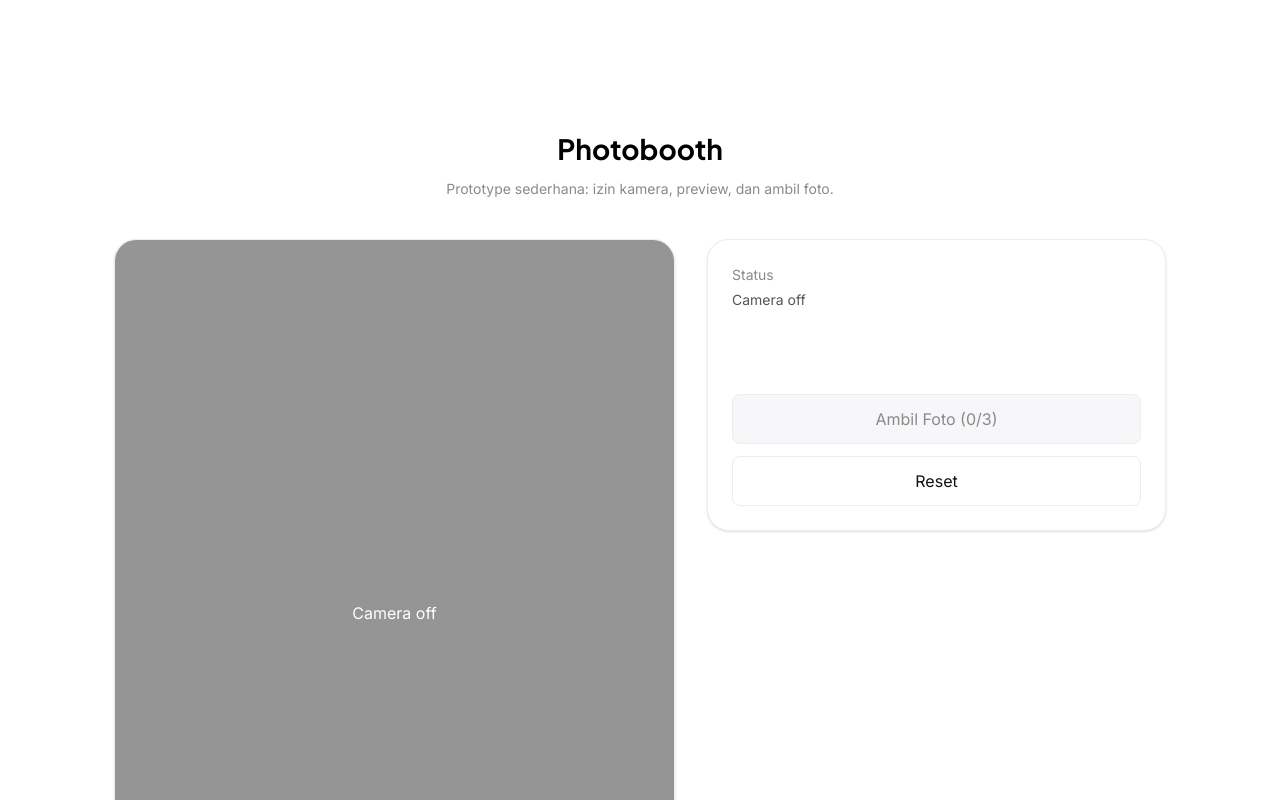
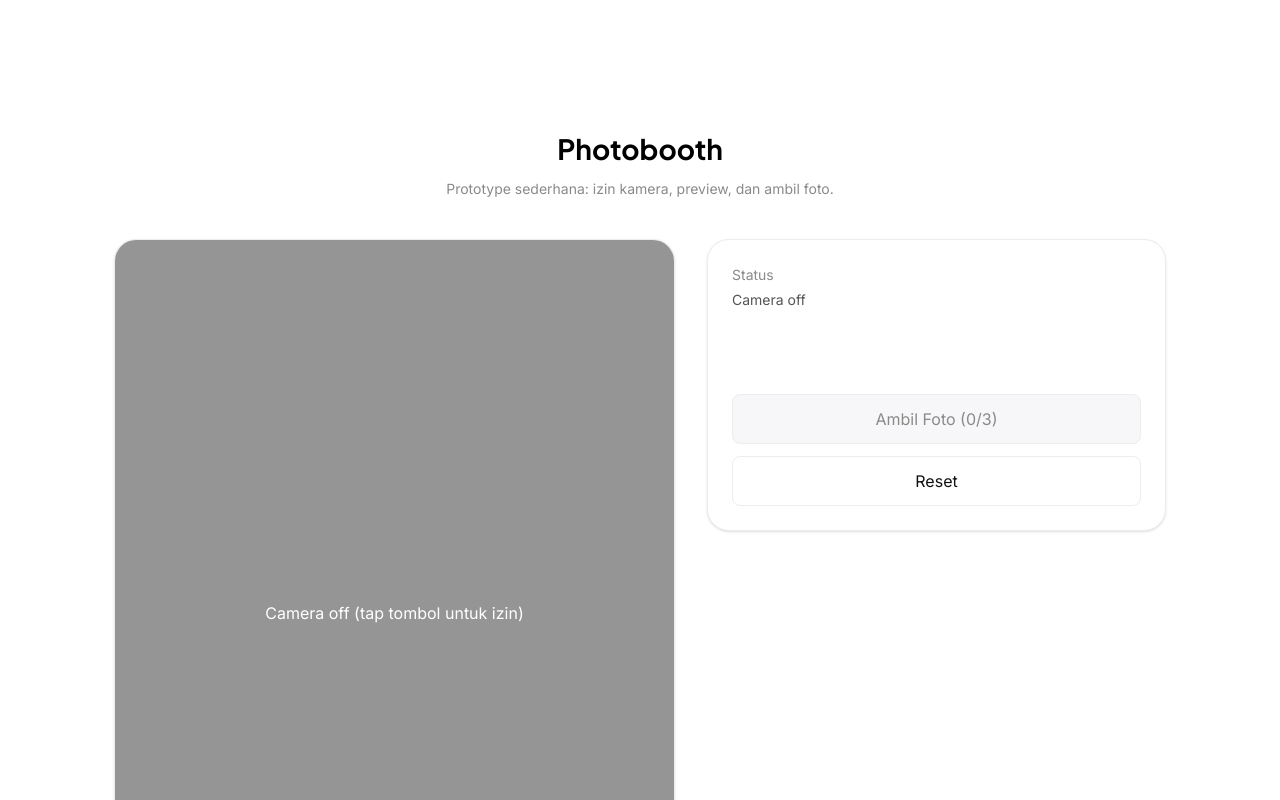
Before and after one commit to ReyyyGITHUB/happy16kiran, a React (Vite) app: page /dev in a window 1280 px wide. Shown: the top 800 px of the page. Built offline with nearby package versions, Linux system fonts and the light colour scheme.

Commit message:
add camera and button

```diff
--- a/src/components/photobooth/Photobooth.jsx
+++ b/src/components/photobooth/Photobooth.jsx
@@ -36,6 +36,11 @@ export default function Photobooth() {
       streamRef.current = stream;
       if (videoRef.current) {
         videoRef.current.srcObject = stream;
+        // Some mobile browsers need an explicit play call after user gesture
+        const playPromise = videoRef.current.play();
+        if (playPromise && typeof playPromise.catch === "function") {
+          playPromise.catch(() => {});
+        }
       }
       setPermission("granted");
     } catch (err) {
@@ -86,7 +91,7 @@ export default function Photobooth() {
               />
               {permission !== "granted" && (
                 <div className="absolute inset-0 flex items-center justify-center bg-black/40 text-white">
-                  Camera off
+                  Camera off (tap tombol untuk izin)
                 </div>
               )}
             </div>
@@ -119,6 +124,7 @@ export default function Photobooth() {
               )}
 
               <div className="mt-6 flex flex-col gap-3">
+                {permission !== "granted" && (
                   <button
                     type="button"
                     onClick={requestCamera}
@@ -126,6 +132,7 @@ export default function Photobooth() {
                   >
                     Minta Akses Kamera
                   </button>
+                )}
                 <button
                   type="button"
                   onClick={takePhoto}
```
Lines whose indentation alone changed are shown as unchanged.
